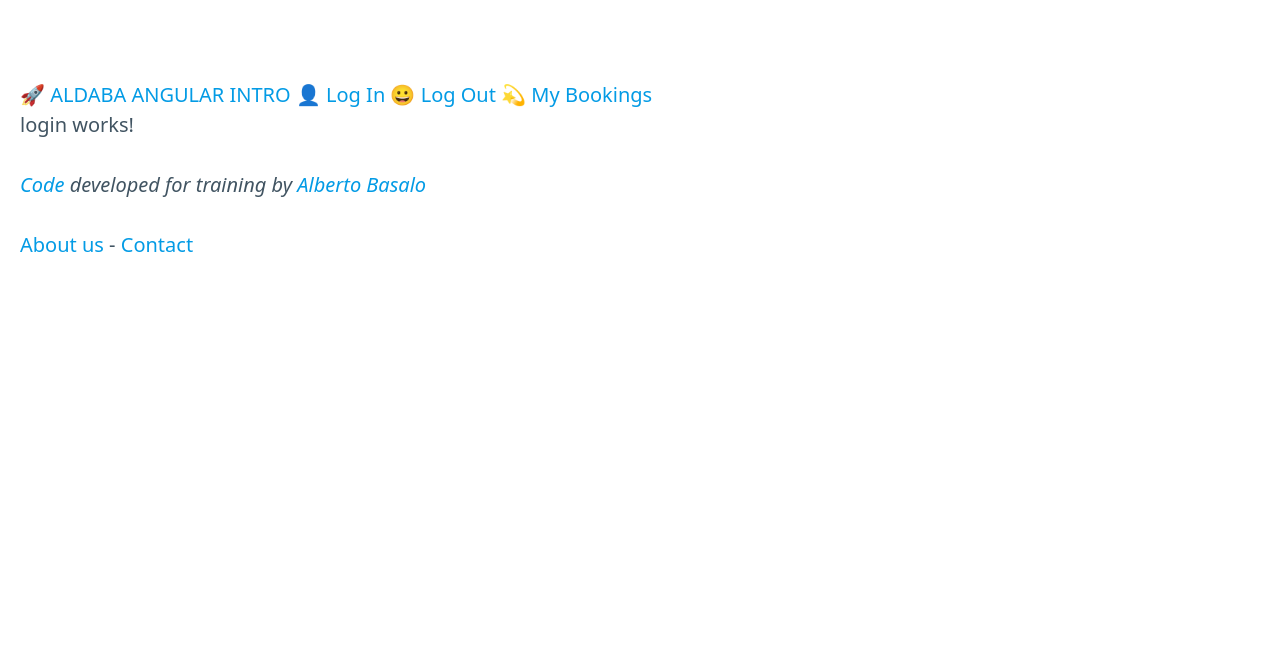
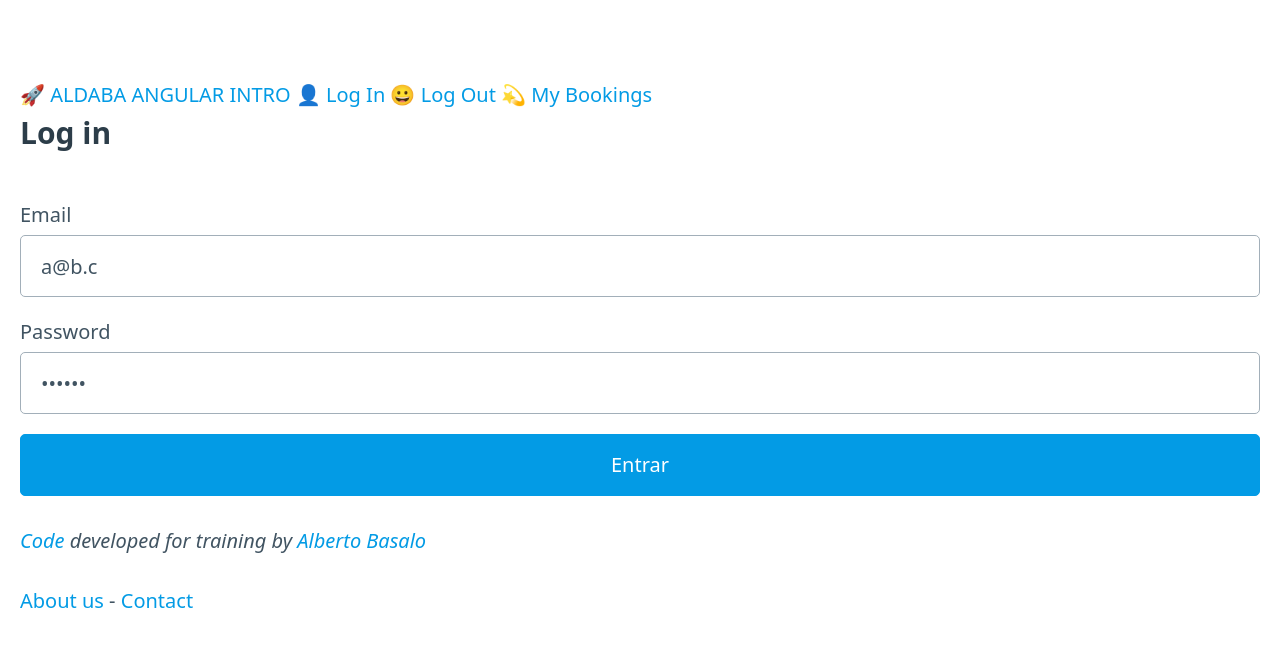
Before and after one commit to Esmoris/Aldaba-Angular-Intro, an Angular app: page /login in a window 1280 px wide. Shown: the top 646 px of the page. Built offline with nearby package versions, Linux system fonts and the light colour scheme.

Commit message:
feat: login form

```diff
--- a/src/app/login/login.component.html
+++ b/src/app/login/login.component.html
@@ -1 +1,19 @@
-<p>login works!</p>
+<h3> Log in </h3>
+
+<form [formGroup]="form">
+  <div>
+    <label for="email"> Email </label>
+    <input type="email"
+           name="email"
+           formControlName="email">
+  </div>
+  <div>
+    <label for="password"> Password </label>
+    <input type="password"
+           name="password"
+           formControlName="password">
+  </div>
+
+  <button type="submit"
+          (click)="onSubmitClick()"> Entrar </button>
+</form>
--- a/src/app/login/login.component.ts
+++ b/src/app/login/login.component.ts
@@ -1,15 +1,24 @@
-import { Component, OnInit } from '@angular/core';
+import { Component, OnInit } from "@angular/core";
+import { FormBuilder, FormGroup } from "@angular/forms";
 
 @Component({
-  selector: 'app-login',
-  templateUrl: './login.component.html',
-  styleUrls: ['./login.component.css']
+  selector: "app-login",
+  templateUrl: "./login.component.html",
+  styleUrls: ["./login.component.css"],
 })
 export class LoginComponent implements OnInit {
+  public form: FormGroup;
 
-  constructor() { }
-
-  ngOnInit(): void {
+  constructor(formBuilder: FormBuilder) {
+    this.form = formBuilder.group({
+      email: "a@b.c",
+      password: "secret",
+    });
   }
 
+  ngOnInit(): void {}
+
+  public onSubmitClick() {
+    console.log(this.form.value);
+  }
 }
--- a/src/app/login/login.module.ts
+++ b/src/app/login/login.module.ts
@@ -1,5 +1,6 @@
 import { CommonModule } from "@angular/common";
 import { NgModule } from "@angular/core";
+import { ReactiveFormsModule } from "@angular/forms";
 import { RouterModule } from "@angular/router";
 import { LoginComponent } from "./login.component";
 
@@ -7,6 +8,7 @@ import { LoginComponent } from "./login.component";
   declarations: [LoginComponent],
   imports: [
     CommonModule,
+    ReactiveFormsModule,
     RouterModule.forChild([
       {
         path: "",
--- /dev/null
+++ b/src/app/models/loginCredentials.ts
@@ -0,0 +1 @@
+export type LoginCredentials = { email: string; password: string };
```
